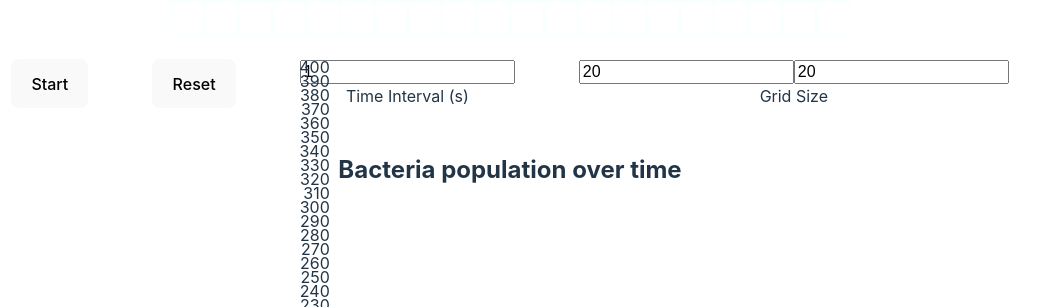
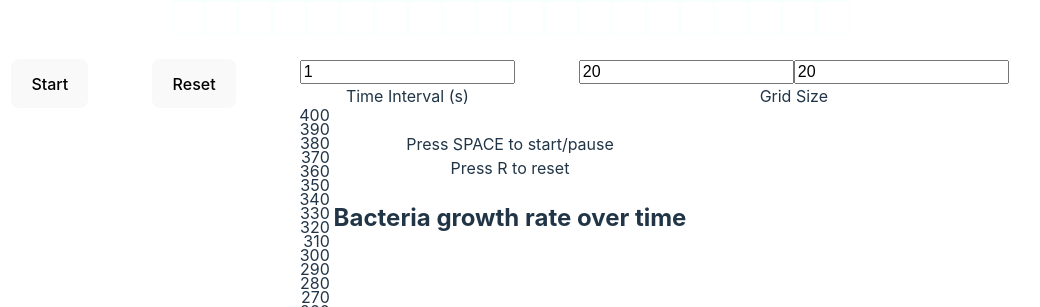
Before and after one commit to wang-owen/J241-Cell-Growth-Simulation, a React (Vite) app: page / in a window 1280 px wide. Shown: the part 645-952 px from the top of the page, without its empty margins (130-1170 px from the left). Built offline with nearby package versions, Linux system fonts and the light colour scheme.

Commit message:
minor changes

```diff
--- a/src/components/Controls.tsx
+++ b/src/components/Controls.tsx
@@ -61,6 +61,7 @@ const Controls = ({
     };
 
     return (
+        <div>
             <div id="controls">
                 <button onClick={() => setRunning(!running)}>
                     {!running ? "Start" : "Pause"}
@@ -130,6 +131,12 @@ const Controls = ({
                     <label>Grid Size</label>
                 </div>
             </div>
+            <div>
+                <span>Press SPACE to start/pause</span>
+                <br />
+                <span>Press R to reset</span>
+            </div>
+        </div>
     );
 };
 
--- a/src/components/Graph.tsx
+++ b/src/components/Graph.tsx
@@ -55,7 +55,7 @@ const Graph = ({
 
     return (
         <div>
-            <h2>Bacteria population over time</h2>
+            <h2>Bacteria growth rate over time</h2>
             <div
                 id="y-axis"
                 style={{
```
Lines whose indentation alone changed are shown as unchanged.
